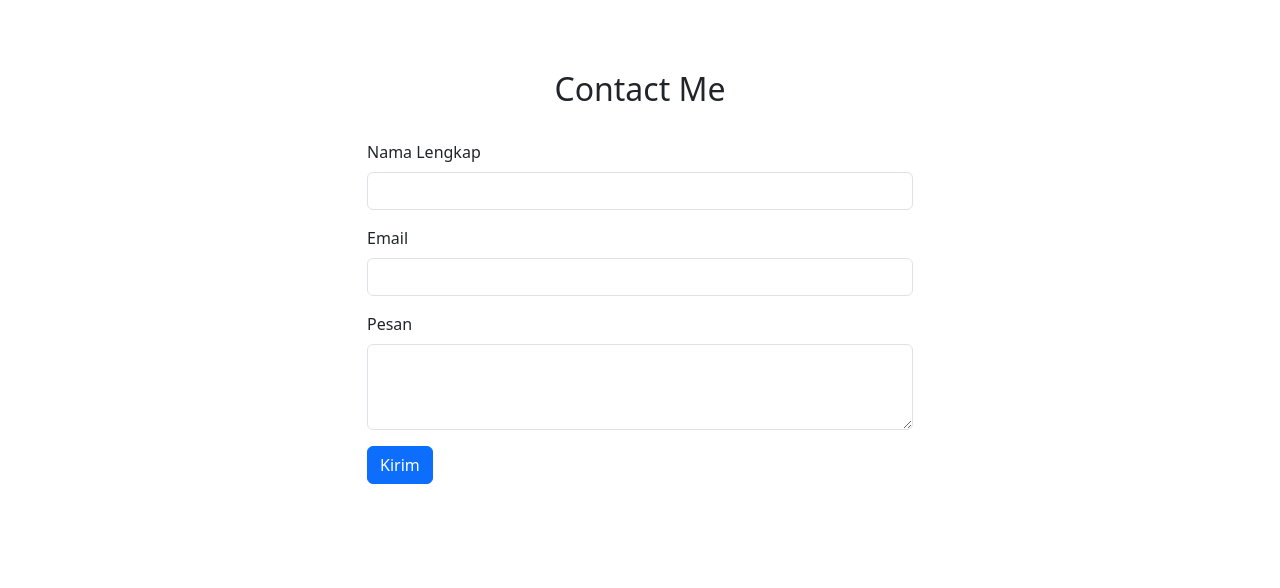
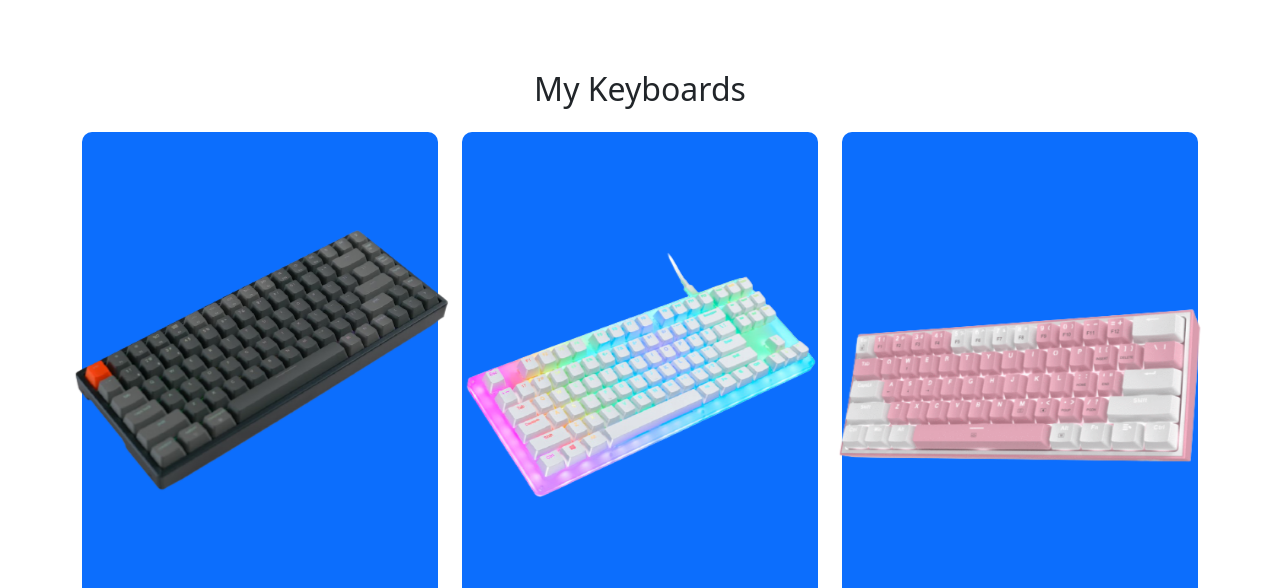
Before and after one commit to Muhasnumay/portofolio-template.github.io, a plain HTML site: page index.html in a window 1280 px wide. Shown: the part 3534-4122 px from the top of the page. Drawn offline with nearby package versions, Linux system fonts and the light colour scheme.

Commit message:
add 3d animasi

```diff
--- a/index.html
+++ b/index.html
@@ -194,6 +194,41 @@
     </section>
     <!-- Close Galeri -->
 
+    <!-- Keyboard -->
+    <section id="my-keyboards">
+      <div class="container">
+        <div class="row text-center mb-3">
+          <div class="col">
+            <h2>My Keyboards</h2>
+          </div>
+        </div>
+        <div class="row">
+          <div class="col-md-6 col-lg-4 mb-3">
+            <div class="keyboard-box">
+              <h4 class="keyboard-name">Keychron K2</h4>
+              <img src="img/key/3.png" alt="Keychron K3" class="keyboard-img" />
+              <a href="#" class="btn btn-light keyboard-detail-button">Show Details</a>
+            </div>
+          </div>
+          <div class="col-md-6 col-lg-4 mb-3">
+            <div class="keyboard-box">
+              <h4 class="keyboard-name">Womier RGB</h4>
+              <img src="img/key/1.png" alt="Womier RGB" class="keyboard-img" />
+              <a href="#" class="btn btn-light keyboard-detail-button">Show Details</a>
+            </div>
+          </div>
+          <div class="col-md-6 col-lg-4 mb-3">
+            <div class="keyboard-box">
+              <h4 class="keyboard-name">Red Dragon</h4>
+              <img src="img/key/2.png" alt="Red Dragon" class="keyboard-img" />
+              <a href="#" class="btn btn-light keyboard-detail-button">Show Details</a>
+            </div>
+          </div>
+        </div>
+      </div>
+    </section>
+    <!-- Close Keyboard -->
+
     <!-- Contact -->
     <section id="contact">
       <div class="container">
@@ -324,5 +359,14 @@
           .catch((error) => console.error("Error!", error.message));
       });
     </script>
+    <!-- Script Vanila -->
+    <script type="text/javascript" src="js/vanilla-tilt.min.js"></script>
+    <script type="text/javascript">
+      VanillaTilt.init(document.querySelectorAll(".keyboard-box"), {
+        max: 35,
+        speed: 1000,
+        glare: true,
+      });
+    </script>
   </body>
 </html>
--- a/style.css
+++ b/style.css
@@ -14,3 +14,94 @@ section {
 #galeri .row > * {
   padding: 0;
 }
+
+/* Keyboard */
+.keyboard-box {
+  position: relative;
+  background-color: #0c6efd;
+  border-radius: 10px;
+  height: 500px;
+  transform-style: preserve-3d;
+}
+
+.keyboard-box::before {
+  content: "MY";
+  position: absolute;
+  color: #fff;
+  font-size: 6em;
+  font-weight: bold;
+  font-style: italic;
+  top: 30px;
+  left: 50%;
+  transform: translate(-50%, 0);
+  opacity: 0;
+  transition: 0.5s;
+}
+
+.keyboard-box:hover::before {
+  opacity: 0.2;
+}
+
+.keyboard-box::after {
+  content: "KEYBOARD";
+  position: absolute;
+  color: #fff;
+  font-size: 4.3em;
+  font-weight: bold;
+  font-style: italic;
+  top: 350px;
+  left: 50%;
+  transform: translate(-50%, 0);
+  opacity: 0;
+  transition: 0.5s;
+}
+
+.keyboard-box:hover::after {
+  opacity: 0.2;
+}
+
+.keyboard-name {
+  position: absolute;
+  top: 0;
+  width: 100%;
+  color: #fff;
+  text-align: center;
+  font-size: 2em;
+  opacity: 0;
+  transform: translate3d(0, 0, 50px);
+  transition: 0.5s;
+}
+
+.keyboard-box:hover .keyboard-name {
+  top: 20px;
+  opacity: 1;
+}
+
+.keyboard-detail-button {
+  position: absolute;
+  bottom: 0;
+  left: 50%;
+  transform: translate3d(-50%, 0, 100px);
+  opacity: 0;
+  transition: 0.5s;
+  z-index: 3;
+}
+
+.keyboard-box:hover .keyboard-detail-button {
+  opacity: 1;
+  bottom: 20px;
+}
+
+.keyboard-img {
+  position: absolute;
+  top: 52%;
+  left: 50%;
+  transform: translate3d(-50%, -52%, 80px);
+  max-width: 350px;
+  transition: 0.5s;
+  z-index: 2;
+}
+
+.keyboard-box:hover .keyboard-img {
+  transform: translate3d(-50%, -52%, 100px) rotate(5deg) scale(1.2);
+}
```
Also changed, not shown: img/key/1.png (added), img/key/2.png (added), img/key/3.png (added).
